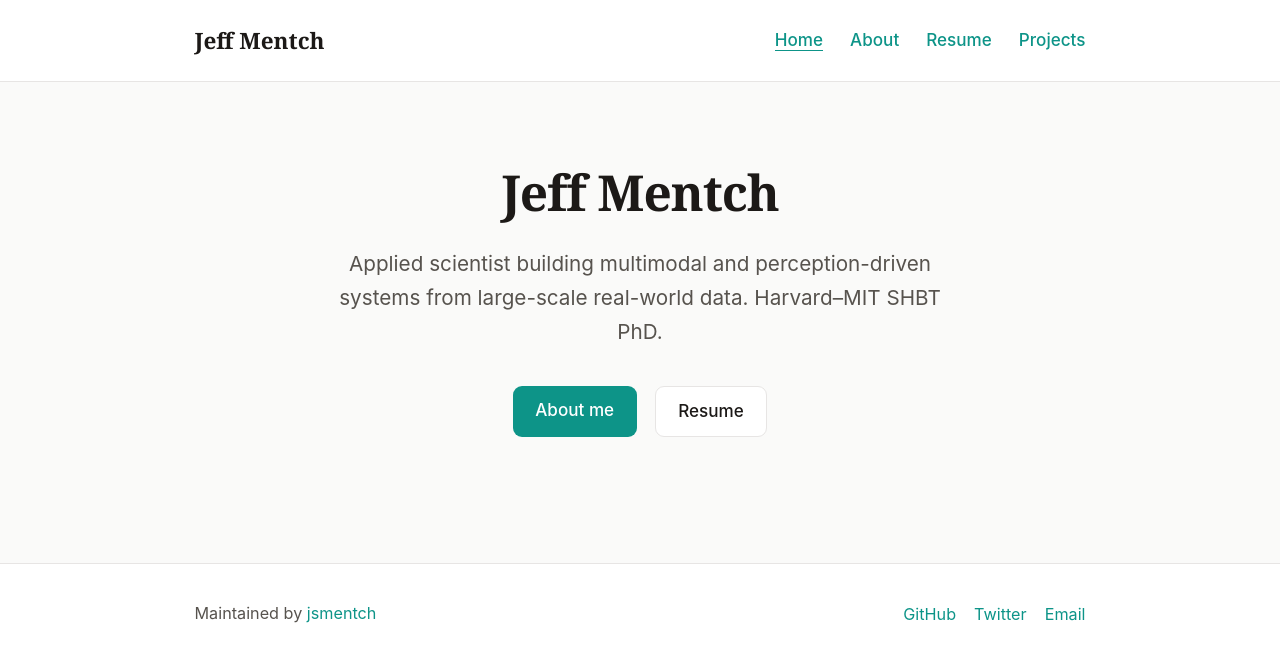
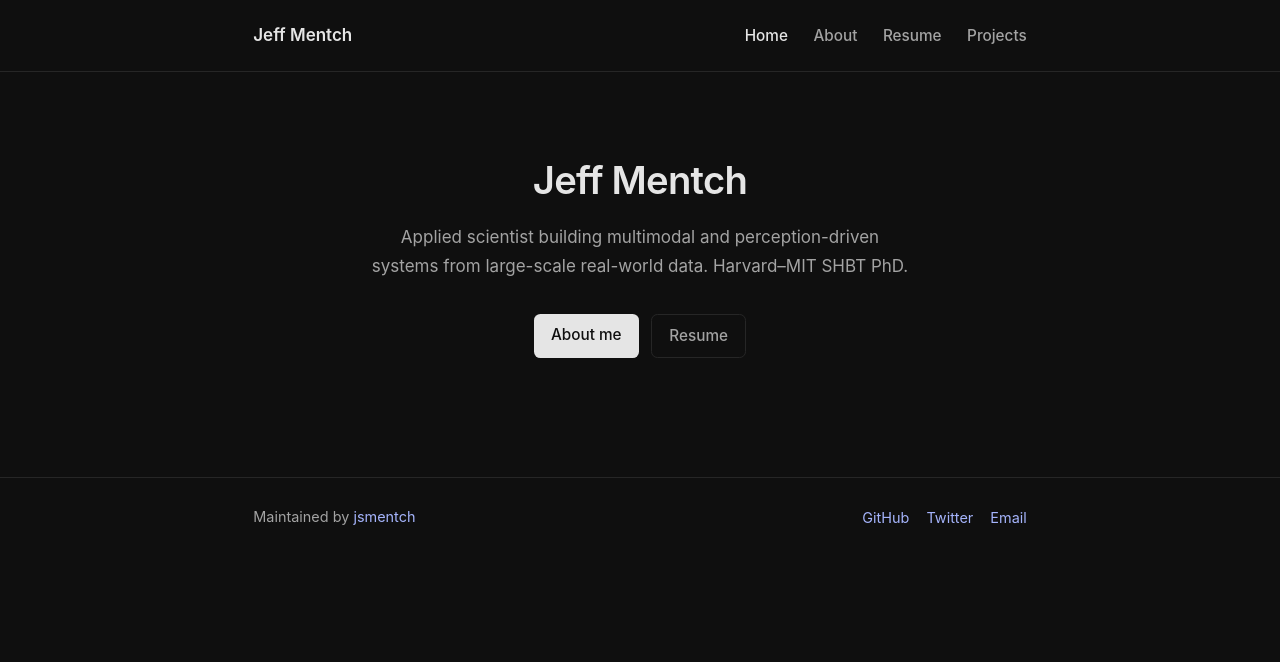
Before and after one commit to jsmentch/jsmentch.github.io, a Jekyll site: the page built from index.md, in a window 1280 px wide. Shown: the top 662 px of the page. Built offline with Jekyll 4.4.1, drawn with Linux system fonts in a browser that asks for light colours.

Commit message:
Switch to minimal dark theme
Made-with: Cursor

```diff
--- a/_includes/head.html
+++ b/_includes/head.html
@@ -4,4 +4,4 @@
 <meta name="description" content="{% if page.excerpt %}{{ page.excerpt | strip_html | strip_newlines | truncate: 160 }}{% else %}{{ site.description }}{% endif %}">
 <link rel="stylesheet" href="{{ '/assets/css/main.css' | relative_url }}">
 <link rel="canonical" href="{{ page.url | replace:'index.html','' | absolute_url }}">
-<meta name="theme-color" content="#fafaf9">
+<meta name="theme-color" content="#0f0f0f">
--- a/assets/css/main.css
+++ b/assets/css/main.css
@@ -1,17 +1,16 @@
-/* Jeff Mentch – Personal site (2026) */
+/* Jeff Mentch – minimal dark (2026) */
 :root {
-  --bg: #fafaf9;
-  --bg-elevated: #fff;
-  --text: #1c1917;
-  --text-muted: #57534e;
-  --accent: #0d9488;
-  --accent-hover: #0f766e;
-  --border: #e7e5e4;
-  --radius: 0.5rem;
-  --font-sans: "DM Sans", -apple-system, BlinkMacSystemFont, sans-serif;
-  --font-serif: "Fraunces", "Georgia", serif;
+  --bg: #0f0f0f;
+  --bg-elevated: #171717;
+  --text: #e5e5e5;
+  --text-muted: #a3a3a3;
+  --accent: #a5b4fc;
+  --accent-hover: #c7d2fe;
+  --border: #262626;
+  --radius: 0.375rem;
+  --font-sans: "DM Sans", -apple-system, BlinkMacSystemFont, "Segoe UI", sans-serif;
   --space: 1.25rem;
-  --max-width: 52rem;
+  --max-width: 48rem;
 }
 
 *,
@@ -21,7 +20,7 @@
 }
 
 html {
-  font-size: 18px;
+  font-size: 17px;
   scroll-behavior: smooth;
 }
 
@@ -29,35 +28,33 @@ body {
   margin: 0;
   font-family: var(--font-sans);
   font-weight: 400;
-  line-height: 1.6;
+  line-height: 1.65;
   color: var(--text);
   background: var(--bg);
   -webkit-font-smoothing: antialiased;
 }
 
-/* Typography */
+/* Typography – single font, minimal */
 h1, h2, h3 {
-  font-family: var(--font-serif);
   font-weight: 600;
-  line-height: 1.2;
+  line-height: 1.25;
   color: var(--text);
+  letter-spacing: -0.02em;
 }
 
 h1 {
-  font-size: clamp(2rem, 5vw, 2.75rem);
-  letter-spacing: -0.02em;
+  font-size: clamp(1.75rem, 4vw, 2.25rem);
   margin: 0 0 0.5em;
 }
 
 h2 {
-  font-size: 1.5rem;
-  margin: 2rem 0 0.75rem;
-  padding-bottom: 0.25rem;
+  font-size: 1.25rem;
+  margin: 2rem 0 0.6rem;
 }
 
 h3 {
-  font-size: 1.2rem;
-  margin: 1.5rem 0 0.5rem;
+  font-size: 1.05rem;
+  margin: 1.5rem 0 0.4rem;
 }
 
 p {
@@ -72,20 +69,18 @@ p:last-child {
 a {
   color: var(--accent);
   text-decoration: none;
-  border-bottom: 1px solid transparent;
-  transition: color 0.15s ease, border-color 0.15s ease;
+  transition: color 0.15s ease;
 }
 
 a:hover {
   color: var(--accent-hover);
-  border-bottom-color: var(--accent-hover);
 }
 
 /* Layout */
 .site-header {
   padding: var(--space) 0;
   border-bottom: 1px solid var(--border);
-  background: var(--bg-elevated);
+  background: var(--bg);
 }
 
 .site-header .wrap {
@@ -97,15 +92,13 @@ a:hover {
 }
 
 .site-title {
-  font-family: var(--font-serif);
-  font-size: 1.25rem;
+  font-size: 1rem;
   font-weight: 600;
   margin: 0;
 }
 
 .site-title a {
   color: var(--text);
-  border: none;
 }
 
 .site-title a:hover {
@@ -115,20 +108,21 @@ a:hover {
 .nav {
   display: flex;
   flex-wrap: wrap;
-  gap: 0.5rem 1.5rem;
+  gap: 0 1.5rem;
   list-style: none;
   margin: 0;
   padding: 0;
 }
 
 .nav a {
-  font-size: 0.95rem;
+  font-size: 0.9rem;
   font-weight: 500;
+  color: var(--text-muted);
 }
 
+.nav a:hover,
 .nav a[aria-current="page"] {
-  color: var(--accent);
-  border-bottom-color: var(--accent);
+  color: var(--text);
 }
 
 .wrap {
@@ -144,14 +138,14 @@ a:hover {
 
 /* Home hero */
 .hero {
-  padding: 2rem 0 3rem;
+  padding: 2.5rem 0 3rem;
   text-align: center;
 }
 
 .hero .tagline {
-  font-size: 1.15rem;
+  font-size: 1rem;
   color: var(--text-muted);
-  max-width: 36rem;
+  max-width: 32rem;
   margin: 0 auto 2rem;
   line-height: 1.65;
 }
@@ -159,15 +153,15 @@ a:hover {
 .hero-actions {
   display: flex;
   flex-wrap: wrap;
-  gap: 1rem;
+  gap: 0.75rem;
   justify-content: center;
   margin-top: 1.5rem;
 }
 
 .btn {
   display: inline-block;
-  padding: 0.6rem 1.25rem;
-  font-size: 0.95rem;
+  padding: 0.5rem 1rem;
+  font-size: 0.9rem;
   font-weight: 500;
   font-family: var(--font-sans);
   border-radius: var(--radius);
@@ -177,24 +171,22 @@ a:hover {
 }
 
 .btn-primary {
-  background: var(--accent);
-  color: #fff;
+  background: var(--text);
+  color: var(--bg);
 }
 
 .btn-primary:hover {
-  background: var(--accent-hover);
-  color: #fff;
-  border: none;
+  background: var(--text-muted);
+  color: var(--bg);
 }
 
 .btn-secondary {
-  background: var(--bg-elevated);
-  color: var(--text);
+  background: transparent;
+  color: var(--text-muted);
   border: 1px solid var(--border);
 }
 
 .btn-secondary:hover {
-  background: var(--border);
   color: var(--text);
   border-color: var(--text-muted);
 }
@@ -205,16 +197,16 @@ a:hover {
 }
 
 .page-content .lead {
-  font-size: 1.1rem;
+  font-size: 1rem;
   color: var(--text-muted);
   margin-bottom: 2rem;
 }
 
 /* Footer */
 .site-footer {
-  padding: 2rem 0;
+  padding: 1.5rem 0;
   border-top: 1px solid var(--border);
-  background: var(--bg-elevated);
+  background: var(--bg);
   margin-top: auto;
 }
 
@@ -228,7 +220,7 @@ a:hover {
 
 .site-footer p {
   margin: 0;
-  font-size: 0.9rem;
+  font-size: 0.85rem;
   color: var(--text-muted);
 }
 
@@ -242,7 +234,7 @@ a:hover {
 }
 
 .footer-links a {
-  font-size: 0.9rem;
+  font-size: 0.85rem;
 }
 
 /* Resume page */
@@ -267,7 +259,7 @@ a:hover {
 }
 
 .error-page h1 {
-  font-size: 4rem;
+  font-size: 3.5rem;
   margin-bottom: 0.5rem;
 }
 
@@ -289,5 +281,5 @@ a:hover {
   border: 0;
 }
 
-/* Google Fonts */
-@import url("https://fonts.googleapis.com/css2?family=DM+Sans:ital,opsz,wght@0,9..40,400;0,9..40,500;0,9..40,600;1,9..40,400&family=Fraunces:ital,opsz,wght@0,9..144,600;0,9..144,700;1,9..144,400&display=swap");
+/* Fonts – DM Sans only for minimal look */
+@import url("https://fonts.googleapis.com/css2?family=DM+Sans:ital,opsz,wght@0,9..40,400;0,9..40,500;0,9..40,600&display=swap");
```
